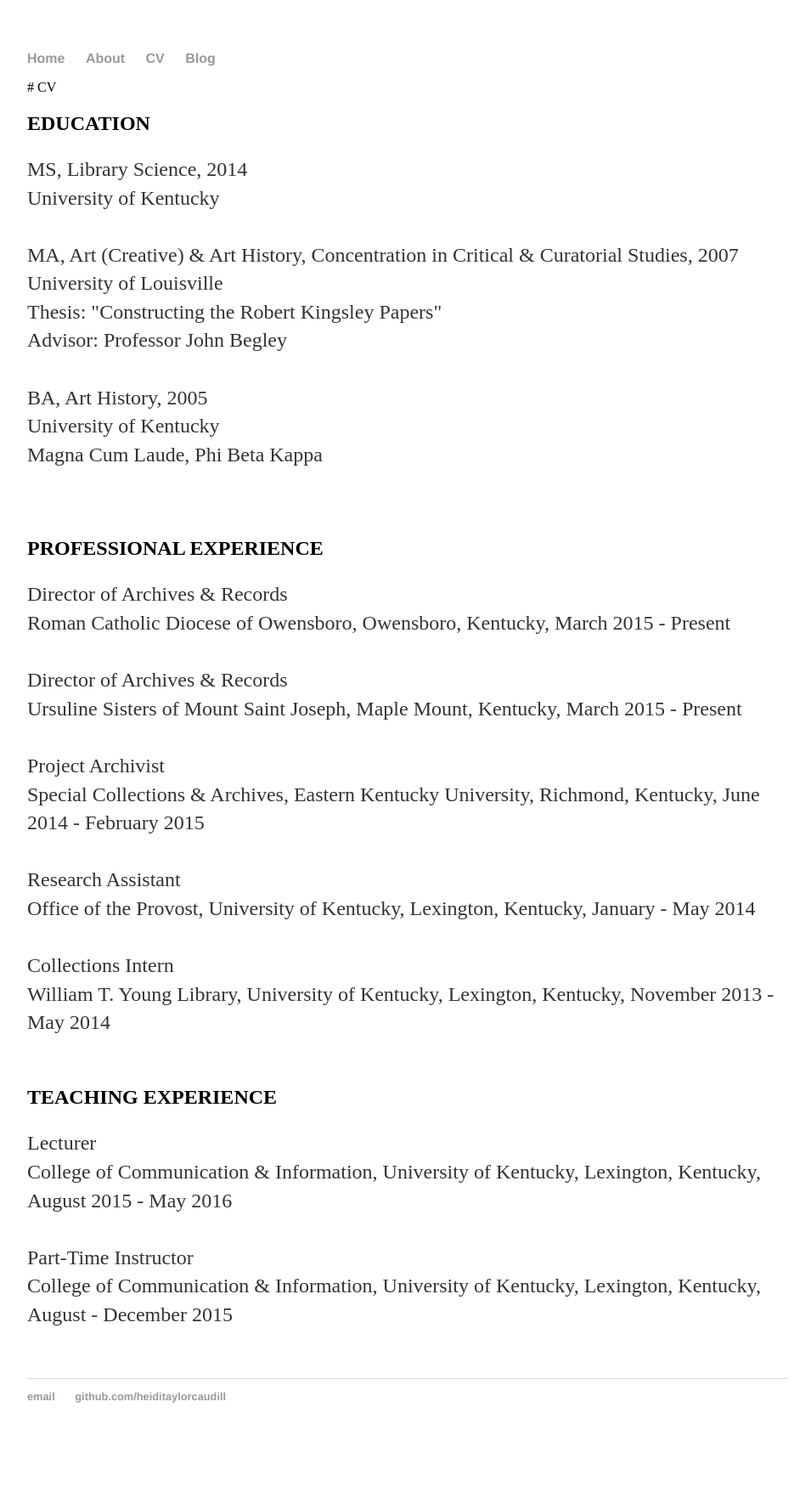
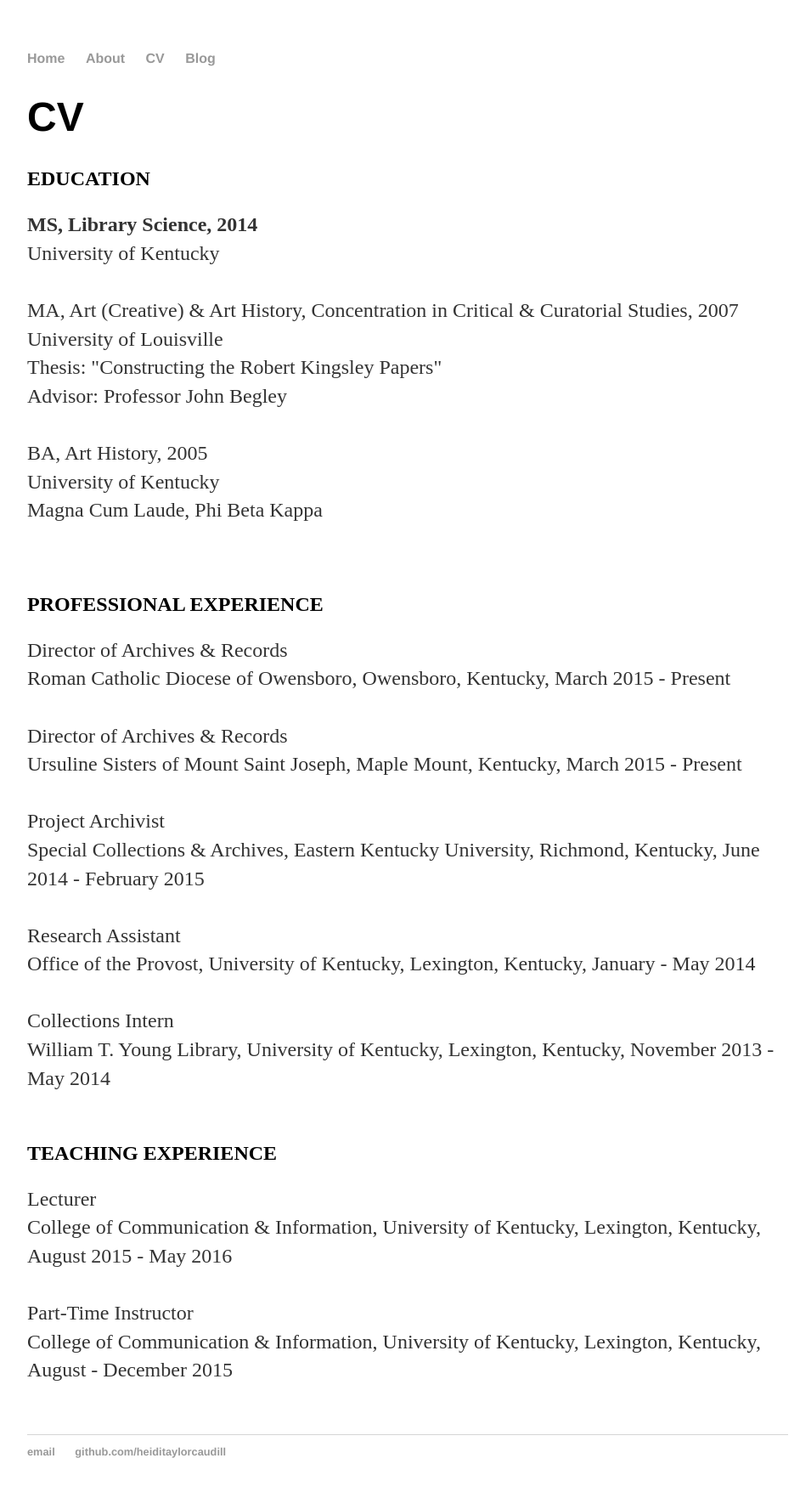
Before and after one commit to heiditaylorcaudill/heiditaylorcaudill.github.io, a Jekyll site: the page built from cv/index.html, in a window 1280 px wide. Shown: the whole page at 85% size, without its empty margins (160-1102 px from the left). Built offline with Jekyll 4.4.1, drawn with Linux system fonts in a browser that asks for light colours; before the commit the page ends 1711 px from its top, so only the background shows below that.

```diff
--- a/cv/index.html
+++ b/cv/index.html
@@ -4,10 +4,10 @@ title: Heidi Taylor-Caudill's CV
 ---
 
 <div class="blurb">
-	# CV
+	<h1>CV</h1>
 
 	<h2>EDUCATION</h2>
-	<p>MS, Library Science, 2014<br>
+	<p><b>MS, Library Science, 2014</b><br>
 	University of Kentucky <br><br>
 
 	MA, Art (Creative) & Art History, Concentration in Critical & Curatorial Studies, 2007 <br>
```
